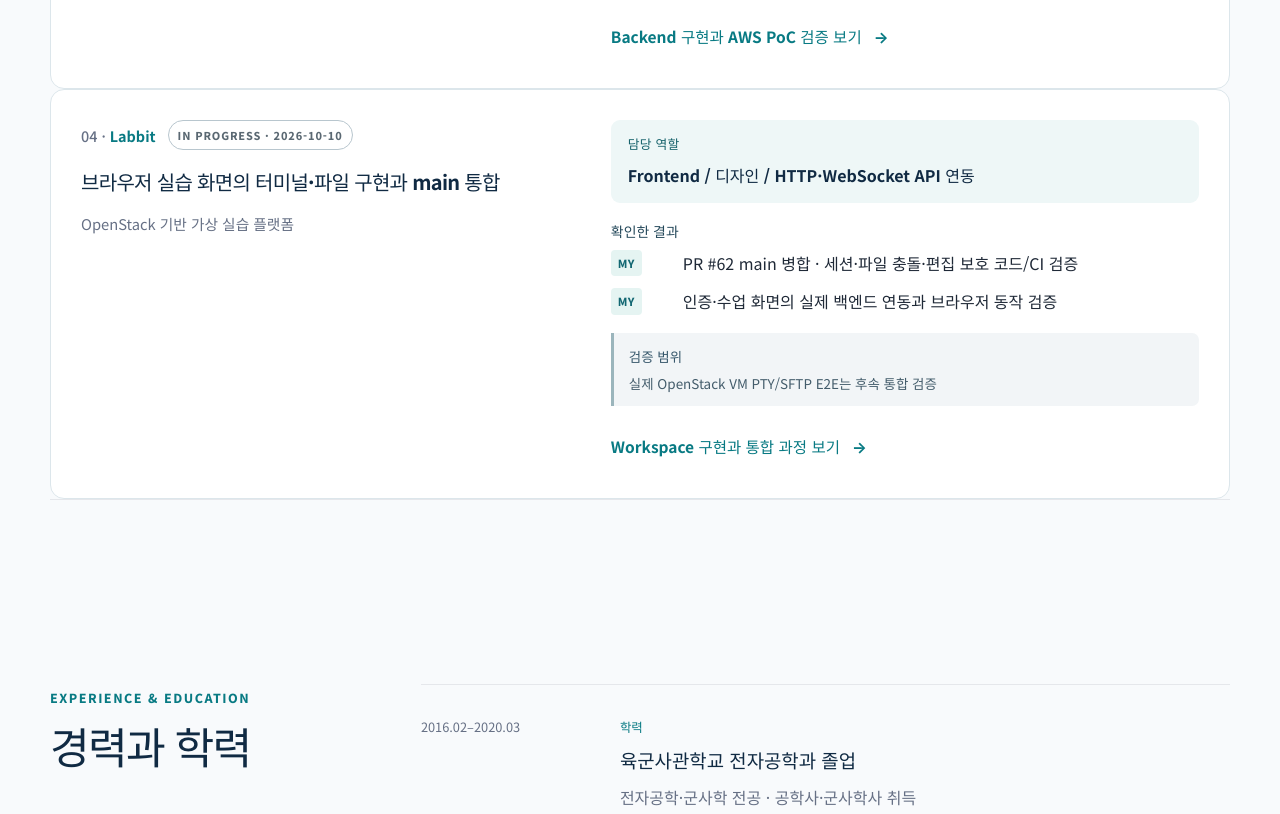
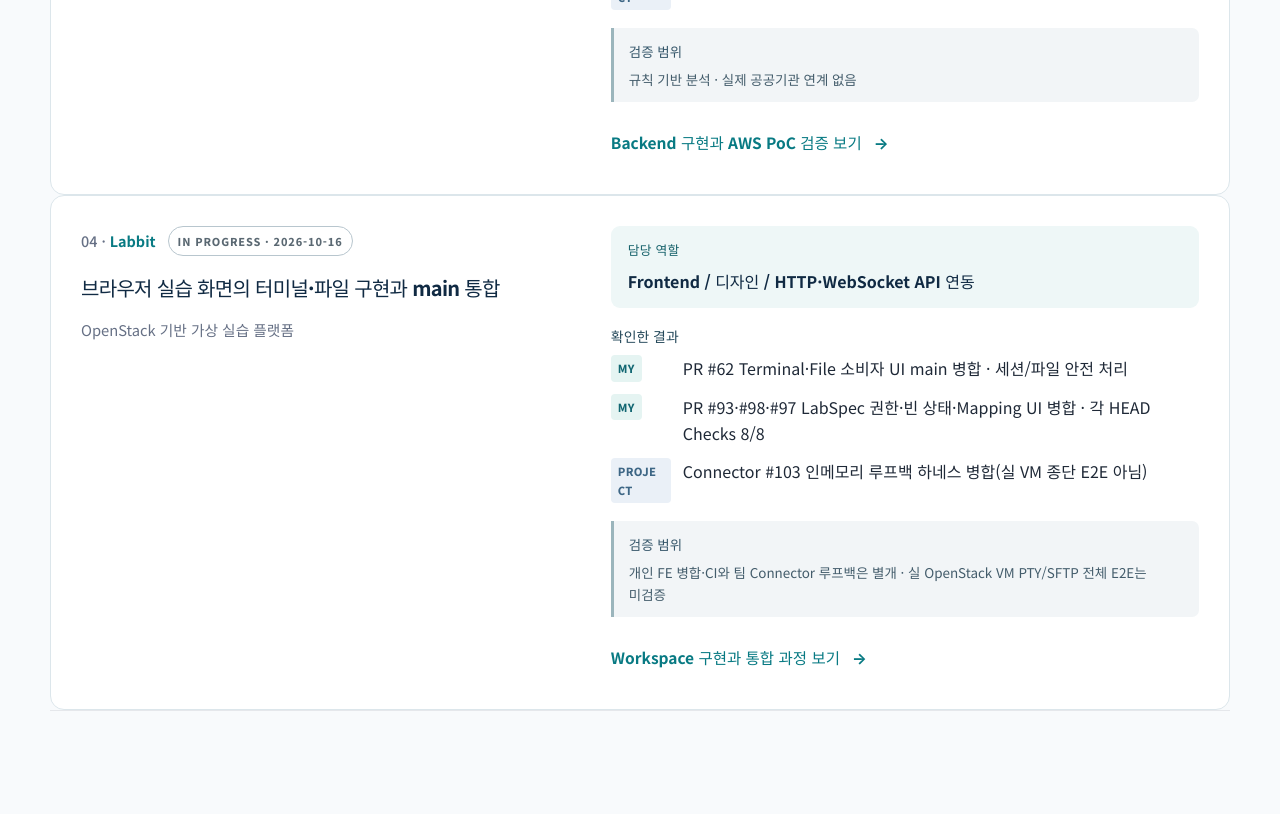
Before and after one commit to wkfkeha784-pixel/cloud-infra-portfolio, a React (Vite) app: page / in a window 1280 px wide. Shown: the part 2500-3314 px from the top of the page. Built offline with nearby package versions, Linux system fonts and the light colour scheme.

Commit message:
docs(portfolio): align Durian personal vs team outcomes and Labbit merged FE PR evidence

```diff
--- a/src/data/projects.ts
+++ b/src/data/projects.ts
@@ -70,10 +70,11 @@ export const projects: Project[] = [
       headline: '외부 부하에 따른 Consumer 확장·축소와 worker-03 재가입 검증',
       role: 'Kubernetes·Redis/Kafka/KEDA 운영 / 모니터링 인수 / worker-03 복구 검증',
       results: [
-        { scope: 'MY', text: '외부 HTTP 요청 300/300 수락 · Consumer 1→4→1 확장·축소' },
-        { scope: 'MY', text: 'worker-03 삭제 후 Terraform 재생성·클러스터 재가입' },
+        { scope: 'MY', text: 'Kafka/KEDA 설정·모니터링 운영과 worker-03 복구 검증 참여' },
+        { scope: 'PROJECT', text: '8/10 외부 Ops VM HTTP 300/300 수락 · Consumer 1→4→1 (당시 팀 시험 기록)' },
+        { scope: 'PROJECT', text: '8/13 worker-03 단일 VM 재생성·재가입 (팀 실행 기록)' },
       ],
-      note: 'HTTP 200은 비동기 요청 수락 기준 · Terraform 복구는 worker-03 단일 노드 재생성·재가입',
+      note: '300건은 비동기 HTTP 요청 수락 기준(전체 DB Commit 아님) · 최종 Node는 Ready,SchedulingDisabled',
       linkLabel: '운영 문제와 검증 과정 보기',
     },
     architecture: [
@@ -92,7 +93,7 @@ export const projects: Project[] = [
       'Redis–Kafka–Consumer E2E 재검증',
       'Kafka Lag 기반 KEDA 운영',
       'Monitoring 인수·재구성',
-      'Terraform worker-03 Drift Recovery',
+      'Terraform worker-03 Drift 분석·복구 검증 참여',
       'Runtime ↔ Git/Manifest 정합성 검증',
     ],
     projectResults: [
@@ -122,12 +123,12 @@ export const projects: Project[] = [
     ],
     evidenceSnapshots: [
       {
-        title: '외부 HTTP 부하 → Redis / Kafka → KEDA 1→4→1',
-        scope: 'MY',
+        title: '8/10 팀 시험 · 외부 HTTP 부하 → Redis / Kafka → KEDA 1→4→1',
+        scope: 'PROJECT',
         validatedAt: '2026-08-10',
         source: '0810_05 외부 HTTP 부하 KEDA 최종 E2E',
         summary:
-          'Kubernetes 외부 Ops VM에서 실제 수강신청 요청을 넣고 Kafka Lag 증가부터 Consumer 자동 확장·축소까지 운영 흐름을 확인했습니다.',
+          '당시 팀 시험에서 Kubernetes 외부 Ops VM의 요청 수락과 Kafka Lag·Consumer 확장·축소 경로를 기록했습니다. 개인 기여는 KEDA 구성·관측·진단과 구분합니다.',
         facts: [
           '300 / 300 HTTP 200 · Concurrency 50',
           'HPA External Metric 약 60 / 5 → Consumer 1 → 4',
@@ -173,7 +174,11 @@ export const projects: Project[] = [
     learned: '개별 기술보다 전체 운영 흐름이 연결되는지 검증하는 것이 중요했습니다.',
     limitations: 'HTTP 300/300은 비동기 요청 수락 Evidence이며 DB 300건 Commit을 의미하지 않습니다. Terraform 범위는 worker-03 단일 Compute Instance이고 반복 시험 기반 P95/SLI/SLO는 후속 과제입니다.',
     evidence: [],
-    boundaryNotes: ['Project Troubleshooting은 팀·프로젝트 결과로 구분합니다.'],
+    boundaryNotes: [
+      '8/10 외부 HTTP 300/300 및 KEDA 1→4→1은 팀 당시 실행 기록입니다. 개인 Kafka/KEDA 코드·모니터링·운영 기여와 구분합니다.',
+      '8/13 worker-03 실제 VM 재생성·재가입은 단일 인스턴스 팀 시험이며, 노드 Ready는 애플리케이션 전체 복구를 보증하지 않습니다.',
+      'Project Troubleshooting은 팀·프로젝트 결과로 구분합니다.',
+    ],
   },
   {
     slug: 'bluebell',
@@ -402,7 +407,7 @@ export const projects: Project[] = [
     slug: 'labbit',
     order: '04',
     name: 'Labbit',
-    status: 'IN PROGRESS · 2026-10-10',
+    status: 'IN PROGRESS · 2026-10-16',
     subtitle: 'OpenStack 기반 가상 실습 플랫폼',
     problem: '여러 VM을 사용하는 실습환경의 상태·권한·오류를 브라우저 화면에서 안전하게 표현해야 하는 문제',
     role: 'Frontend / 디자인 / HTTP·WebSocket API 연동',
@@ -414,10 +419,11 @@ export const projects: Project[] = [
       headline: '브라우저 실습 화면의 터미널·파일 구현과 main 통합',
       role: 'Frontend / 디자인 / HTTP·WebSocket API 연동',
       results: [
-        { scope: 'MY', text: 'PR #62 main 병합 · 세션·파일 충돌·편집 보호 코드/CI 검증' },
-        { scope: 'MY', text: '인증·수업 화면의 실제 백엔드 연동과 브라우저 동작 검증' },
+        { scope: 'MY', text: 'PR #62 Terminal·File 소비자 UI main 병합 · 세션/파일 안전 처리' },
+        { scope: 'MY', text: 'PR #93·#98·#97 LabSpec 권한·빈 상태·Mapping UI 병합 · 각 HEAD Checks 8/8' },
+        { scope: 'PROJECT', text: 'Connector #103 인메모리 루프백 하네스 병합(실 VM 종단 E2E 아님)' },
       ],
-      note: '실제 OpenStack VM PTY/SFTP E2E는 후속 통합 검증',
+      note: '개인 FE 병합·CI와 팀 Connector 루프백은 별개 · 실 OpenStack VM PTY/SFTP 전체 E2E는 미검증',
       linkLabel: 'Workspace 구현과 통합 과정 보기',
     },
     architecture: ['Team SSOT', 'React SPA', 'HTTP / WS Consumer', 'Auth / Permission / Error UX', 'Regression Test', 'Browser Acceptance'],
@@ -431,8 +437,15 @@ export const projects: Project[] = [
       '실제 Auth/Class HTTP Browser Acceptance',
       'Terminal·File HTTP/WSS Consumer 구현·통합',
       '세션 종료·재연결 처리 및 파일 충돌·편집 내용 보호',
+      'PR #93 LabSpec owner-only 목록·403/404 오류 UX',
+      'PR #98 빈 LabSpec Provision 차단·소유권 필터',
+      'PR #97 Mapping 후보 API 조회·선택 UI',
     ],
-    projectResults: ['PR #59 merged · Vitest 109', 'Auth/Class actual Backend Browser 검증', 'PR #62 main 병합 · Terminal·File 코드/CI 검증 완료'],
+    projectResults: [
+      'PR #59 merged · Vitest 109',
+      'Auth/Class actual Backend Browser 검증',
+      '개인 FE PR #62·#93·#98·#97 main 병합 · #93/#98/#97 PR HEAD Checks 각 8/8 success',
+    ],
     validation: ['Contract / Unit / CI', 'Actual Backend Browser', 'Actual OpenStack VM E2E · Pending'],
     evidenceSnapshots: [
       {
@@ -508,16 +521,52 @@ export const projects: Project[] = [
         note:
           '69/69과 capture 17/17은 PR 본문에 기록된 당시 UI HEAD Snapshot입니다. 프로젝트 전체 완료나 merge commit 재측정 수치로 확대하지 않습니다.',
       },
+      {
+        title: 'PR #93 · LabSpec Owner-only / 403·404 안전 UX',
+        scope: 'MY',
+        validatedAt: '2026-10-14',
+        source: 'GitHub PR #93 · main 병합 · PR HEAD Checks 8/8 success',
+        summary: 'LabSpec 목록에서 본인 소유 항목만 제공하고, 타 사용자 상세 403/404에 맞춰 안전한 화면·오류 처리를 구현했습니다.',
+        facts: ['Owner-only LabSpec 목록', '403/404 오류·접근 UX 분리', 'PR HEAD Checks 8/8 success'],
+        href: 'https://github.com/ktcloud4-SL/labbit-app/pull/93',
+        linkLabel: 'PR #93 원본',
+        note: '코드 병합/CI 근거이며 실 VM E2E 완료 증거가 아닙니다.',
+      },
+      {
+        title: 'PR #98 · 빈 LabSpec Provision 실행 차단',
+        scope: 'MY',
+        validatedAt: '2026-10-14',
+        source: 'GitHub PR #98 · main 병합 · PR HEAD Checks 8/8 success',
+        summary: '현재 강사 소유 LabSpec이 비어 있을 때 안내하고 잘못된 Provision 실행을 차단했습니다.',
+        facts: ['Empty State 표시', 'Provision 실행 차단', 'PR HEAD Checks 8/8 success'],
+        href: 'https://github.com/ktcloud4-SL/labbit-app/pull/98',
+        linkLabel: 'PR #98 원본',
+        note: '코드/PR 시점 검증이며 실제 프로비저닝 성공 증거가 아닙니다.',
+      },
+      {
+        title: 'PR #97 · Mapping 후보 API·선택 UI',
+        scope: 'MY',
+        validatedAt: '2026-10-15',
+        source: 'GitHub PR #97 · main 병합 · PR HEAD Checks 8/8 success',
+        summary: 'LabSpec Mapping 후보 조회와 Provider/Image/Size 선택, 오류·재시도 UI를 기존 계약에 맞춰 연동했습니다.',
+        facts: ['GET /api/v1/lab-specs/mapping-options', 'Provider/Image/Size 선택 UI', 'PR HEAD Checks 8/8 success'],
+        href: 'https://github.com/ktcloud4-SL/labbit-app/pull/97',
+        linkLabel: 'PR #97 원본',
+        note: '팀 Connector #103은 인메모리 루프백으로, 실제 OpenStack VM E2E와 별개입니다.',
+      },
     ],
     learned: 'Server authorization을 최종 권한 경계로 두고 Frontend에서는 계약을 소비하는 역할에 집중했습니다.',
     evidence: [
       { label: 'Repository', href: 'https://github.com/ktcloud4-SL/labbit-app' },
+      { label: 'PR #93 · owner-only / 오류 UX', href: 'https://github.com/ktcloud4-SL/labbit-app/pull/93' },
+      { label: 'PR #98 · 빈 LabSpec 차단', href: 'https://github.com/ktcloud4-SL/labbit-app/pull/98' },
+      { label: 'PR #97 · Mapping UI', href: 'https://github.com/ktcloud4-SL/labbit-app/pull/97' },
     ],
     boundaryNotes: [
-      '프로젝트는 IN PROGRESS이며 구현·병합 상태는 2026-10-10 기준입니다.',
-      'Auth/Class는 실제 Backend Browser 단계까지 검증했습니다.',
+      '프로젝트는 IN PROGRESS이며 표시된 개인 PR 병합·검사 시점은 2026-10-16 기준입니다.',
+      'Auth/Class는 당시 실제 Backend Browser 단계까지 검증했습니다.',
       'Terminal·File은 PR #62로 main에 통합했습니다. 실제 OpenStack VM PTY/SFTP E2E는 후속 통합 검증 범위입니다.',
-      'Preview/Live/AWS Browser Flow도 완료 성과로 표현하지 않습니다.',
+      '팀 Connector PR #95/#101/#103은 개인 FE 구현이 아니며 #103은 인메모리 루프백입니다. 실제 VM 전체 E2E 및 Preview/Live/AWS 전 구간은 완료로 주장하지 않습니다.',
     ],
   },
 ]
```
